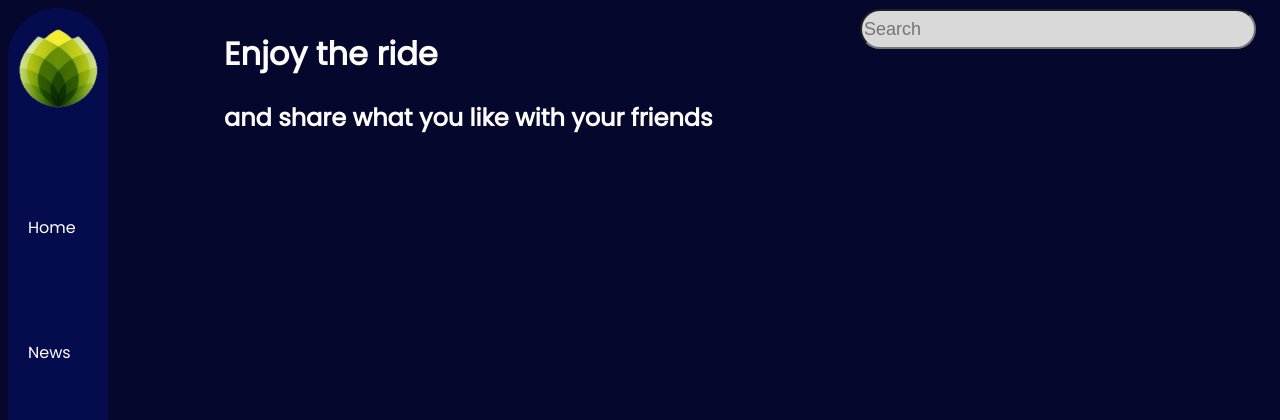
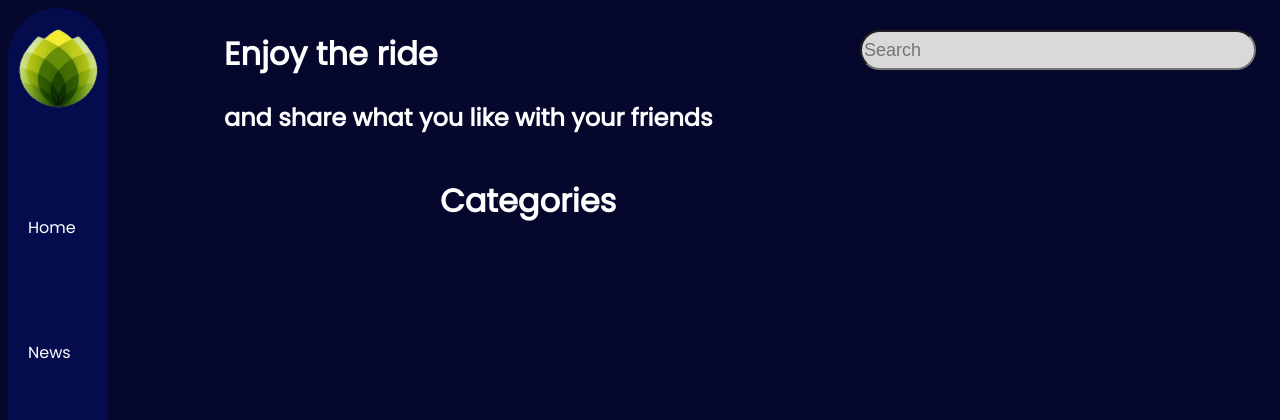
Before and after one commit to Charity-Mutembei/Django-Gallery-App, a Django app: page / in a window 1280 px wide. Shown: the top 420 px of the page. Run offline with Django 4.2, Linux system fonts and the light colour scheme; data that the repository does not hold is empty; some libraries are stand-ins or nearby versions.

Commit message:
Doc:search functionality by category and location added in the views.py

```diff
--- a/gallery/models.py
+++ b/gallery/models.py
@@ -22,7 +22,7 @@ class Image(models.Model):
     description = models.TextField()
     location = models.ManyToManyField(Location)
     category = models.ManyToManyField(Category)
-    image_photo = models.ImageField(upload_to = 'galleries/',default ='media/articles/car3')
+    image_photo = models.ImageField(upload_to = 'galleries/galleries',default ='')
 
     def __str__(self):
         return self.name
--- a/gallery/templates/landing.html
+++ b/gallery/templates/landing.html
@@ -2,16 +2,35 @@
 {% load bootstrap4 %}
 {% load static%}
 {%block content%}
-<body>
+<body style="overflow-x: hidden;">
   <div class="content" name="content">
+    <div class="top">
       <div class="search">
         <form class="d-flex">
-        <input class="form-control me-2" id="search" type="search" placeholder="Search" aria-label="Search">
+          <input class="form-control me-2" id="search"role="search" type="search" placeholder="Search" action="{% url 'search_results' %}" aria-label="Search">
         </form>
+
       </div>
       <div class="mess">
         <h1>Enjoy the ride</h1>
         <h2>and share what you like with your friends</h2>
+      </div>
+    </div>
+    <div class="content2">
+      <div class="crads">
+        <h1>Categories</h1>
+      </div>
+      <div class="images">
+        {%for image in images%}
+
+          <img class="card-img-top" src="{{image.image_photo.url}}" alt="Card image cap" style="width: 300px; height: 300px; border-radius: 40px;" >
+
+
+
+        {%endfor%}
+      </div>
+    </div>
+
   </div>
 
 
--- a/gallery/urls.py
+++ b/gallery/urls.py
@@ -6,6 +6,7 @@ from django.conf.urls.static import static
 
 urlpatterns=[
     url('^$', views.welcome, name='welcome'),
+    url(r'^search/', views.search_results, name='search_results'),
 
 ]
 
--- a/gallery/views.py
+++ b/gallery/views.py
@@ -5,14 +5,20 @@ from django.http import HttpResponse, Http404
 from django.shortcuts import render, redirect
 from .models import Image, Category, Location
 from .forms import ImageForm
+from django.db.models import Q
+
 # Create your views here.
 def welcome (request):
     '''
     this is the landing page. Containns the home page of this application
     '''
-    return render (request, 'landing.html')
+    images = Image.objects.all()
+    categories = Category.objects.all()
+    locations = Location.objects.all()
+    context = {'categories': categories, 'locations': locations, 'images': images}
+    return render (request, 'landing.html', context)
 
-def image (request):
+def photo (request):
     try:
         images = Image.objects.all()
         categories = Category.objects.all()
@@ -55,3 +61,19 @@ def deleteImage(request, pk):
         return redirect('home')
 
     return render(request, 'delete.html', {'obj': image})
+
+def search_results(request):
+    call = request.GET.get('q') if request.GET.get('call') != None else ''
+
+    images = Image.objects.filter(
+        Q(name__icontains = call) |
+        Q(category__name__icontains=call) |
+        Q(description__icontains=call) |
+        Q(location__name__icontains=call)
+
+    )
+
+    locations = Location.objects.all()
+
+    context = {'images': images, 'locations': locations}
+    return render(request, 'search.html', context)
--- a/static/css/landing.css
+++ b/static/css/landing.css
@@ -16,3 +16,6 @@ body{
   font-size: large;
 
 }
+.card-img-top{
+  height: 100px;
+}
--- a/static/css/navbar.css
+++ b/static/css/navbar.css
@@ -27,6 +27,11 @@ div.content {
   padding: 1px 16px;
   height: 1000px;
 }
+div.content2 {
+  margin-left: 200px;
+  padding: 1px 16px;
+  height: 1000px;
+}
 
 /* On screens that are less than 700px wide, make the sidebar into a topbar */
 @media screen and (max-width: 700px) {
```
Also changed, not shown: gallery/templates/search.html (added, +33 -0 lines), gallery/migrations/0009_alter_image_image_photo.py (added), gallery/migrations/0010_alter_image_image_photo.py (added), media/galleries/galleries/car2.jpg (added), media/galleries/galleries/galleries/car2.jpg (added), media/galleries/galleries/galleries/car3.jpg (renamed from media/galleries/galleries/car3.jpg). Lines whose indentation alone changed are shown as unchanged.
